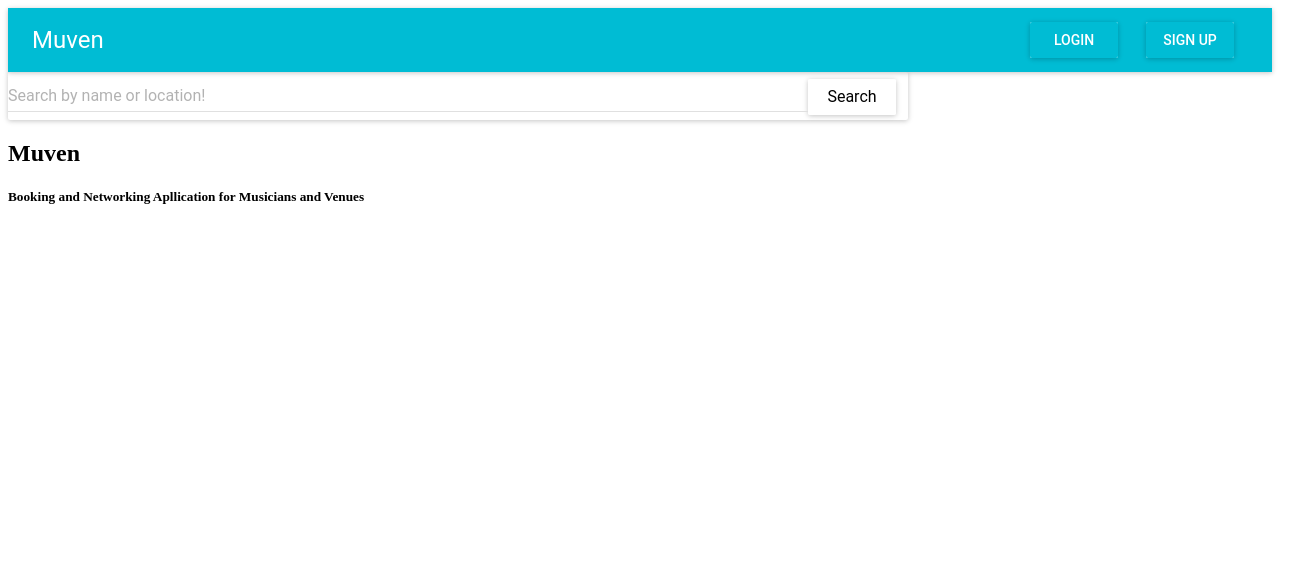
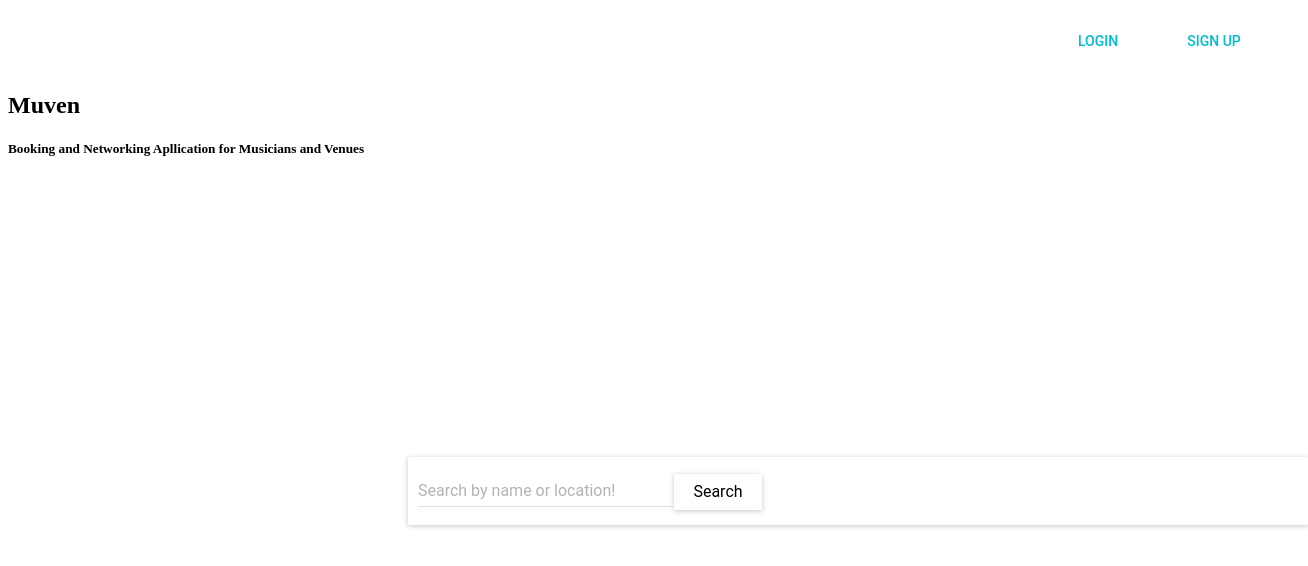
Before and after one commit to adamtahoun/muven, a React (Create React App) app in the folder front-end/: page / in a window 1280 px wide. Shown: the top 566 px of the page, 1308 px wide, since content can reach past the window. Built offline with nearby package versions, Linux system fonts and the light colour scheme.

Commit message:
push it push it good

```diff
--- a/front-end/src/App.js
+++ b/front-end/src/App.js
@@ -1,23 +1,22 @@
 import React, { Component } from 'react';
 //import AppBarExample from './Components/app_bar';
 import MuiThemeProvider from 'material-ui/styles/MuiThemeProvider';
-import NavBar from './Components/nav_bar';
-import SearchBar from './Components/search_bar';
+import NavBar from './Components/nav_bar/nav_bar';
+import SearchBar from './Components/search_bar/search_bar';
 //import AppBar from 'material-ui/AppBar';
 //import {BrowserRouter, Route, Switch} from 'react-router-dom';
+
 
 class App extends Component {
   render() {
     return (
       <div>
-      <MuiThemeProvider>
-      <div>
-        <NavBar/>
-        <SearchBar />
-      </div>
-      </MuiThemeProvider>
-      <h2>Muven</h2>
-      <h5>Booking and Networking Apllication for Musicians and Venues</h5>
+        <MuiThemeProvider>
+          <NavBar/>
+          <h2>Muven</h2>
+          <h5>Booking and Networking Apllication for Musicians and Venues</h5>
+          <SearchBar />
+        </MuiThemeProvider>
       </div>
     );
   }
--- a/front-end/src/Components/nav_bar.js
+++ /dev/null
@@ -1,24 +0,0 @@
-import React from 'react';
-import AppBar from 'material-ui/AppBar';
-import {Link} from 'react-router-dom';
-import RaisedButton from 'material-ui/RaisedButton';
-
-const buttonStyle = {
-    margin: 14,
-};
-
-const NavBar = () => (
-  <AppBar
-  title="Muven"
-  showMenuIconButton = {false}
-  >
-  <Link to="./login">
-    <RaisedButton label = "Login" primary = {true} style = {buttonStyle}/>
-  </Link>
-    <Link to="./signup">
-    <RaisedButton label = "Sign Up" primary = {true} style = {buttonStyle}/>
-    </Link>
-  </AppBar>
-);
-
-export default NavBar;
--- /dev/null
+++ b/front-end/src/Components/nav_bar/nav_bar.css
@@ -0,0 +1,3 @@
+.NavBar {
+  text-align: right;
+}
--- /dev/null
+++ b/front-end/src/Components/nav_bar/nav_bar.js
@@ -0,0 +1,24 @@
+import React from 'react';
+import AppBar from 'material-ui/AppBar';
+import './nav_bar.css';
+import {Link} from 'react-router-dom';
+import FlatButton from 'material-ui/FlatButton';
+
+const buttonStyle = {
+    margin: 14,
+};
+
+const NavBar = () => (
+  <div className="NavBar">
+  <nav>
+  <Link to="./login">
+    <FlatButton label = "Login" primary = {true} style = {buttonStyle}/>
+  </Link>
+    <Link to="./signup">
+    <FlatButton label = "Sign Up" primary = {true} style = {buttonStyle}/>
+    </Link>
+  </nav>
+  </div>
+);
+
+export default NavBar;
--- /dev/null
+++ b/front-end/src/Components/search_bar/search_bar.css
@@ -0,0 +1,19 @@
+.SearchBar {
+
+  margin-top: 300px;
+  margin-left:  400px;
+
+}
+
+.SearchBar-card{
+  width: 900px;
+  padding: 10px;
+  /*padding: 10px*/
+  vertical-align: middle;
+
+}
+
+
+.SearchBar-input{
+
+}
--- a/front-end/src/Components/search_bar.js
+++ b/front-end/src/Components/search_bar/search_bar.js
@@ -1,12 +1,10 @@
 import React, {Component} from 'react';
 import { Card } from 'material-ui/Card';
+import "./search_bar.css"
 import TextField from 'material-ui/TextField';
 import RaisedButton from 'material-ui/RaisedButton';
 
-const style = {
-  margin: "1000",
-  width: 900,
-};
+
 
 
 
@@ -16,11 +14,11 @@ class SearchBar extends Component {
 
 render(){
   return(
-    <div>
-    <Card style={style}>
+    <div className="SearchBar">
+    <Card className= "SearchBar-card">
     <TextField hintText = "Search by name or location!"
       fullWidth={false}
-      style={{width:800}}
+      className="SearchBar-input"
     />
     <RaisedButton>Search</RaisedButton>
     </Card>
```
